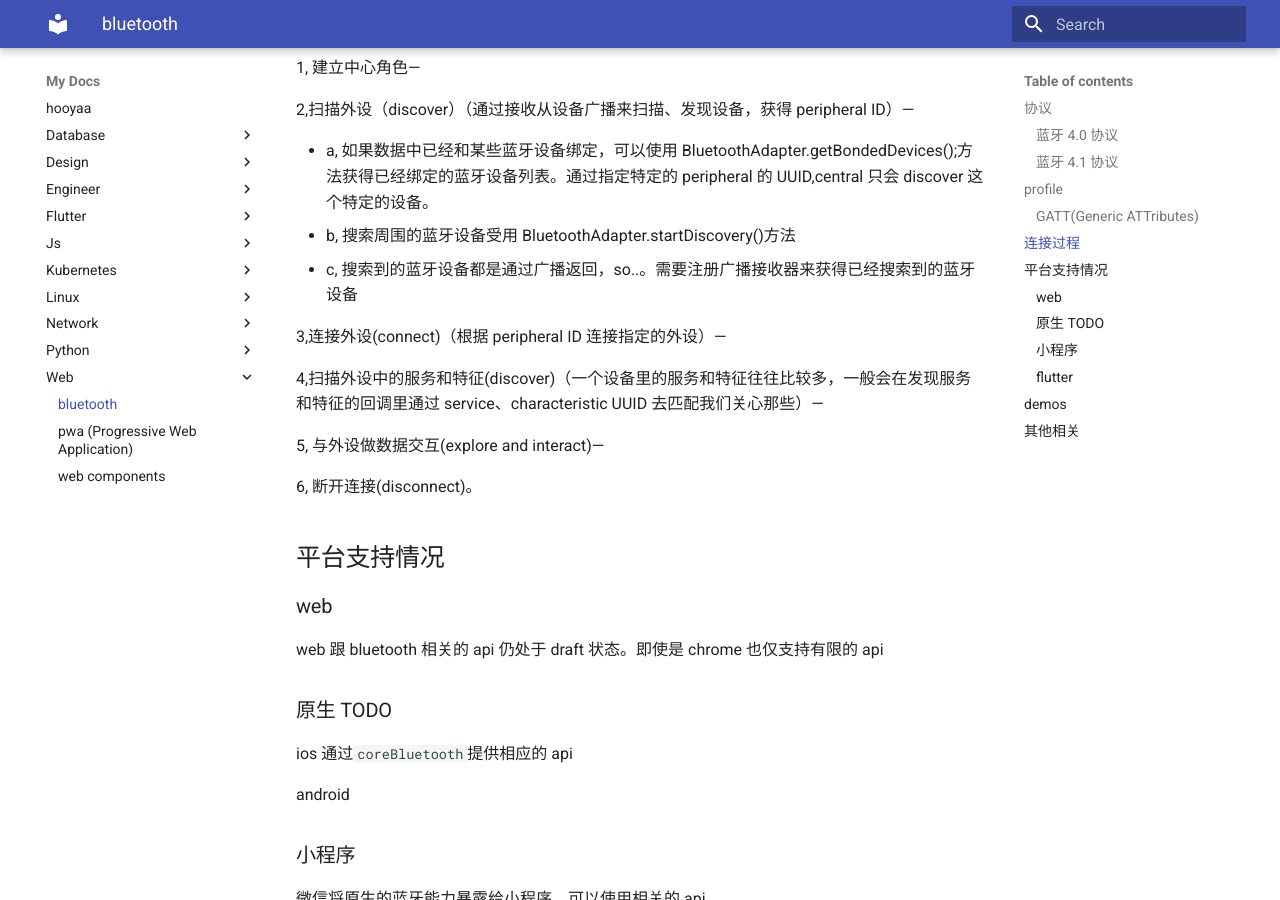
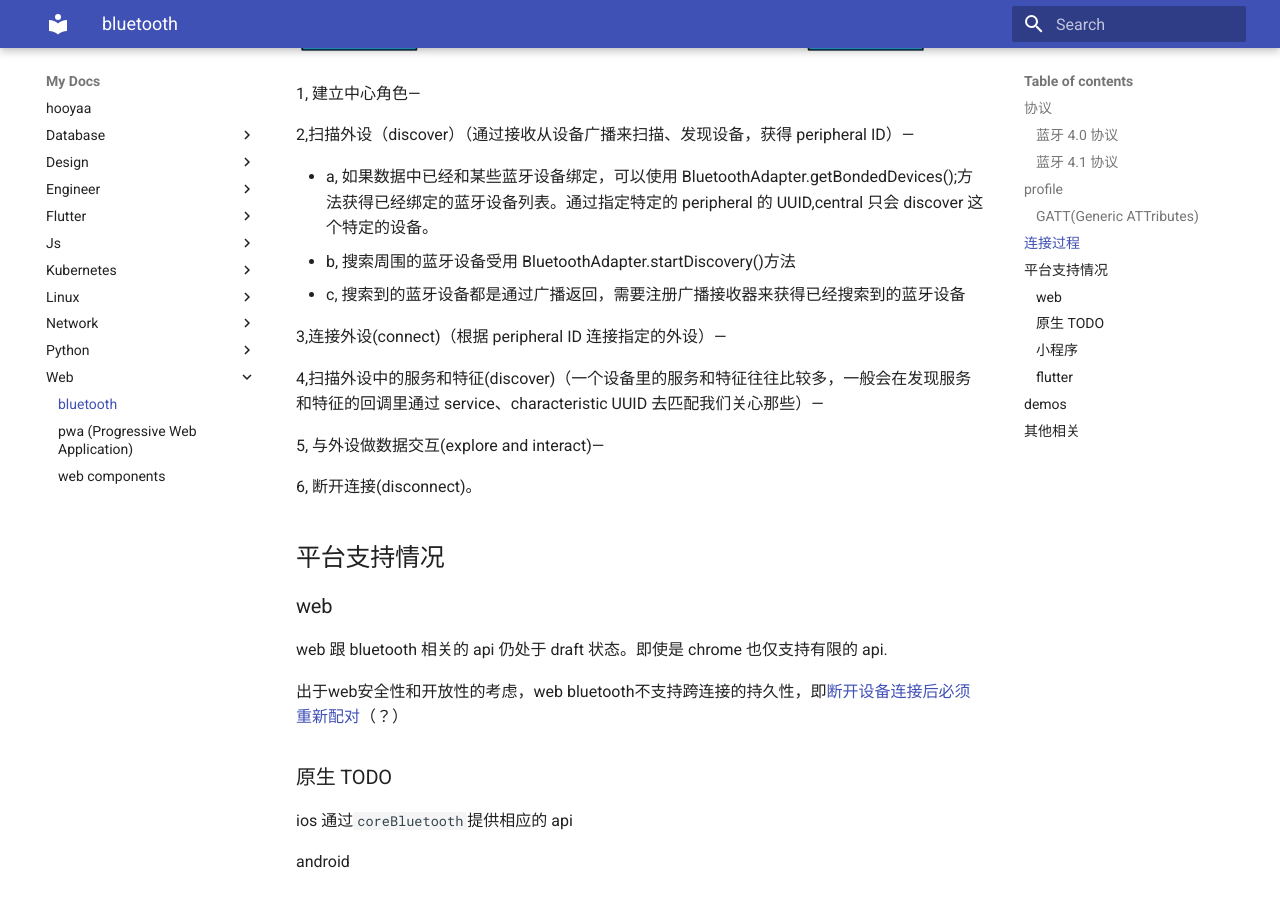
Before and after one commit to dum3ng/note, an MkDocs documentation site: the page built from docs/web/bluetooth.md, in a window 1280 px wide and 900 px high, scrolled down 1489 px. Built offline with MkDocs 1.6.1 and Material for MkDocs 9.7.7, drawn with Linux system fonts in a browser that asks for light colours; some of the changed text lies outside the part shown.

Commit message:
update bluetooth

```diff
--- a/docs/web/bluetooth.md
+++ b/docs/web/bluetooth.md
@@ -20,8 +20,9 @@
 例如，一个设备可能同时提供电量信息服务 BatteryService, 以及音量大小服务 VolumeService.
 
 一个 service 包含一个或者多个`characteristic`(特征).
-`characteristic`可以理解为服务的属性，一个`characteristic`包括一个 value，
+`characteristic`可以理解为服务的属性，一个`characteristic`包括一个 value(array of bytes)，
 以及多个可选的`descriptor`.
+`descriptor`包含一个value（array of bytes），用来描述或者配置它的`characteristic`.
 
 特征是与外界交互的最小单位。
 蓝牙设备硬件厂商通常都会提供他们的设备里面各个服务(service)和特征(characteristics)的功能，
@@ -50,7 +51,7 @@
 
 - a, 如果数据中已经和某些蓝牙设备绑定，可以使用 BluetoothAdapter.getBondedDevices();方法获得已经绑定的蓝牙设备列表。通过指定特定的 peripheral 的 UUID,central 只会 discover 这个特定的设备。
 - b, 搜索周围的蓝牙设备受用 BluetoothAdapter.startDiscovery()方法
-- c, 搜索到的蓝牙设备都是通过广播返回，so..。需要注册广播接收器来获得已经搜索到的蓝牙设备
+- c, 搜索到的蓝牙设备都是通过广播返回，需要注册广播接收器来获得已经搜索到的蓝牙设备
 
 3,连接外设(connect)（根据 peripheral ID 连接指定的外设）—
 
@@ -64,7 +65,10 @@
 
 ### web
 
-web 跟 bluetooth 相关的 api 仍处于 draft 状态。即使是 chrome 也仅支持有限的 api
+web 跟 bluetooth 相关的 api 仍处于 draft 状态。即使是 chrome 也仅支持有限的 api.
+
+出于web安全性和开放性的考虑，web bluetooth不支持跨连接的持久性，即[断开设备连接后必须重新配对](https://webbluetoothcg.github.io/web-bluetooth/#persistence)（？）
+
 
 ### 原生 TODO
 
```
